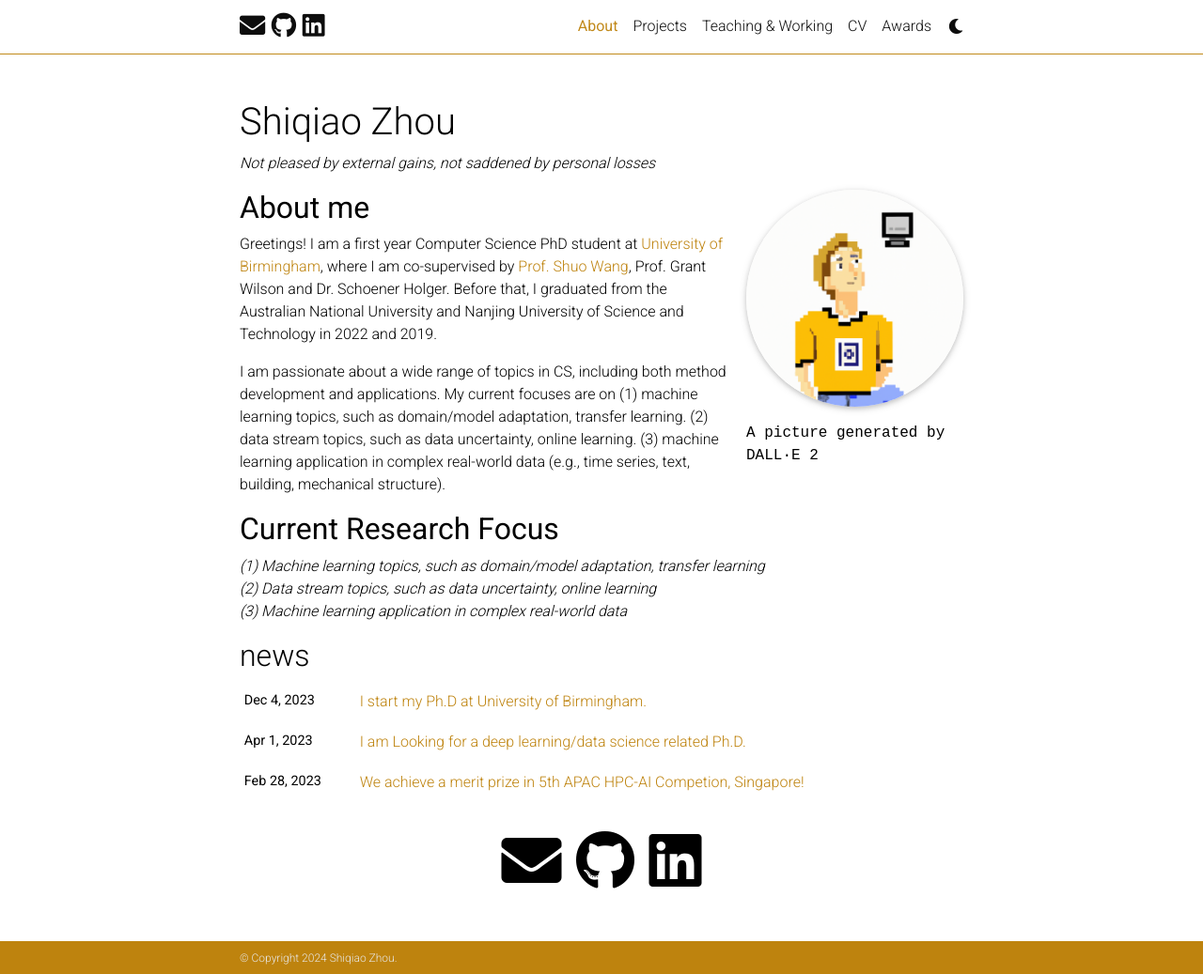
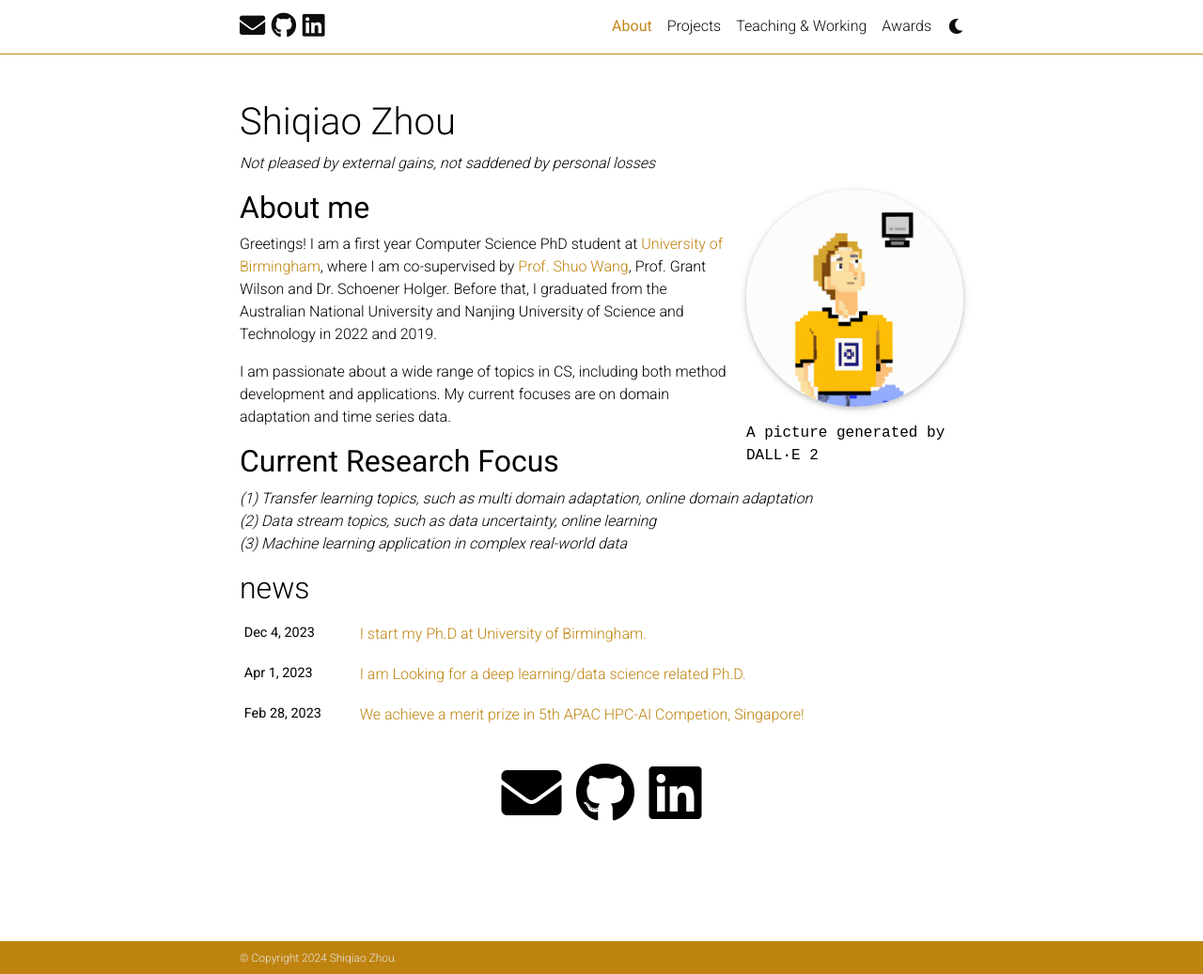
Before and after one commit to ShiqiaoZhou/ShiqiaoZhou.github.io, a Jekyll site: the page built from _pages/about.md, in a window 1280 px wide and 1037 px high. Shown: the whole window at 94% size. Built offline with Jekyll 4.4.1, drawn with Linux system fonts in a browser that asks for light colours; full-size pictures stand in for the smaller copies a plugin makes; comment, search, counter and statistics services are not loaded; a style sheet for code colours, icons or effects is not loaded.

Commit message:
aboout & cv update

```diff
--- a/_pages/about.md
+++ b/_pages/about.md
@@ -25,11 +25,11 @@ I am passionate about a wide range of topics in CS, including both method develo
 Greetings! I am a first year Computer Science PhD student at [University of Birmingham](https://www.birmingham.ac.uk/), where I am co-supervised by [Prof. Shuo Wang](https://phd-shuowang.weebly.com/), Prof. Grant Wilson and Dr. Schoener Holger. Before that, I graduated from the Australian National University and Nanjing University of Science and Technology in 2022 and 2019.
 
 
-I am passionate about a wide range of topics in CS, including both method development and applications. My current focuses are on (1) machine learning topics, such as domain/model adaptation, transfer learning. (2) data stream topics, such as data uncertainty, online learning. (3) machine learning application in complex real-world data (e.g., time series, text, building, mechanical structure).
+I am passionate about a wide range of topics in CS, including both method development and applications. My current focuses are on domain adaptation and time series data.
 
 
 <h2 style="font-weight: bolder">Current Research Focus</h2>
-<i>(1) Machine learning topics, such as domain/model adaptation, transfer learning</i><br>
+<i>(1) Transfer learning topics, such as multi domain adaptation, online domain adaptation</i><br>
 <i>(2) Data stream topics, such as data uncertainty, online learning</i><br>
 <i>(3) Machine learning application in complex real-world data</i>
 
```
Also changed, not shown: _pages/cv.md (+2 -2 lines).
